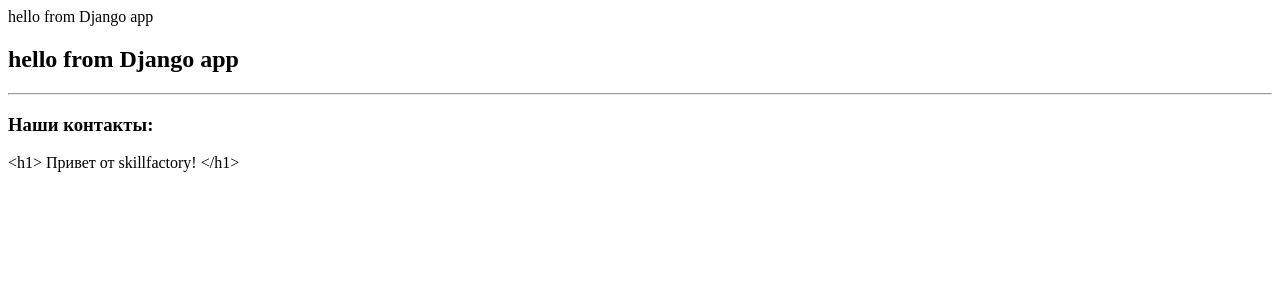
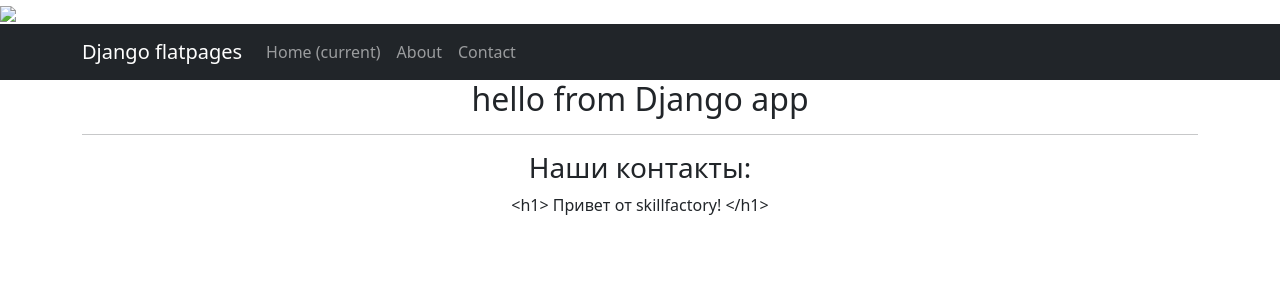
Before and after one commit to KonstantinMaznev/Django_homework, a Django app: template project/templates/flatpages/contact_page.html in a window 1280 px wide. Shown: the top 300 px of the page. Run offline with Django 4.2, Linux system fonts and the light colour scheme; the template is opened without the code that fills it: values that come from a table or form of the project are taken from there, others are empty; data comes from the database, SQL or seed files in the repository; both versions use the stored data as it was after the commit; some libraries are stand-ins or nearby versions.

Commit message:
fix html files

```diff
--- a/project/templates/flatpages/contact_page.html
+++ b/project/templates/flatpages/contact_page.html
@@ -1,5 +1,5 @@
 <!DOCTYPE html>
-<html>
+{% extends 'flatpages/default.html' %}
 <head>
 <title>{{ flatpage.title }}</title>
 </head>
--- a/project/templates/flatpages/default.html
+++ b/project/templates/flatpages/default.html
@@ -1,6 +1,6 @@
 <!DOCTYPE html>
 <html lang="en">
-    {% load static %}
+{% load static %}
     <head>
         <meta charset="utf-8" />
         <meta name="viewport" content="width=device-width, initial-scale=1, shrink-to-fit=no" />
@@ -13,6 +13,7 @@
     </head>
     <body>
         <!-- Responsive navbar-->
+        <img src="{% static 'flatpages/default.html' %}" />
         <nav class="navbar navbar-expand-lg navbar-dark bg-dark static-top">
                <div class="container">
                    <a class="navbar-brand" href="#">Django flatpages</a>
```
Also changed, not shown: project/db.sqlite3.
